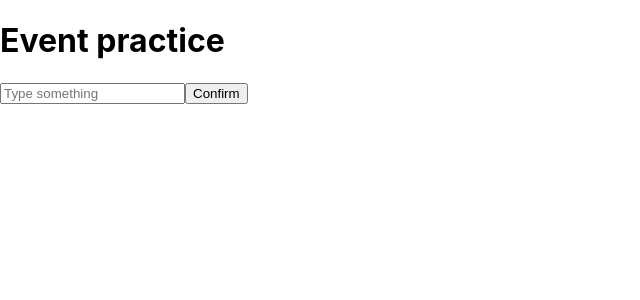
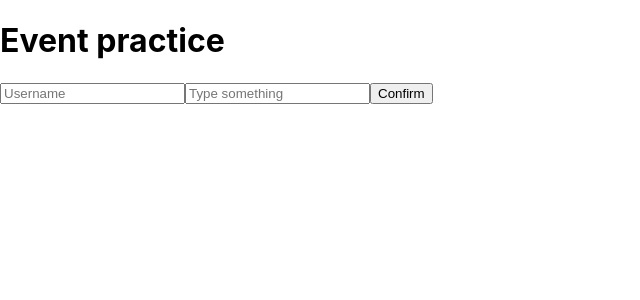
Before and after one commit to pcjs156/how_to_react, a React (Create React App) app in the folder hello-react/: page / in a window 1280 px wide. Shown: the top 300 px of the page, without its empty margins (0-640 px from the left). Built offline with nearby package versions, Linux system fonts and the light colour scheme.

Commit message:
4.2.4. Multiple input state

```diff
--- a/hello-react/src/EventPractice.js
+++ b/hello-react/src/EventPractice.js
@@ -2,6 +2,7 @@ import React, {Component} from "react";
 
 class EventPractice extends Component {
     state = {
+        username: '',
         message: ''
     }
 
@@ -13,13 +14,14 @@ class EventPractice extends Component {
 
     handleChange = (e) => {
         this.setState({
-            message: e.target.value
+            [e.target.name]: e.target.value
         });
     }
 
     handleClick = (e) => {
-        alert(this.state.message);
+        alert(`${this.state.username || 'UNKNOWN USER'} : ${this.state.message || 'BLANK MESSAGE'}`);
         this.setState({
+            username: '',
             message: ''
         });
     }
@@ -28,6 +30,13 @@ class EventPractice extends Component {
         return (
             <div>
                 <h1>Event practice</h1>
+                <input
+                    type='text'
+                    name='username'
+                    placeholder='Username'
+                    value={this.state.username}
+                    onChange={this.handleChange}
+                />
                 <input
                     type='text'
                     name='message'
```
